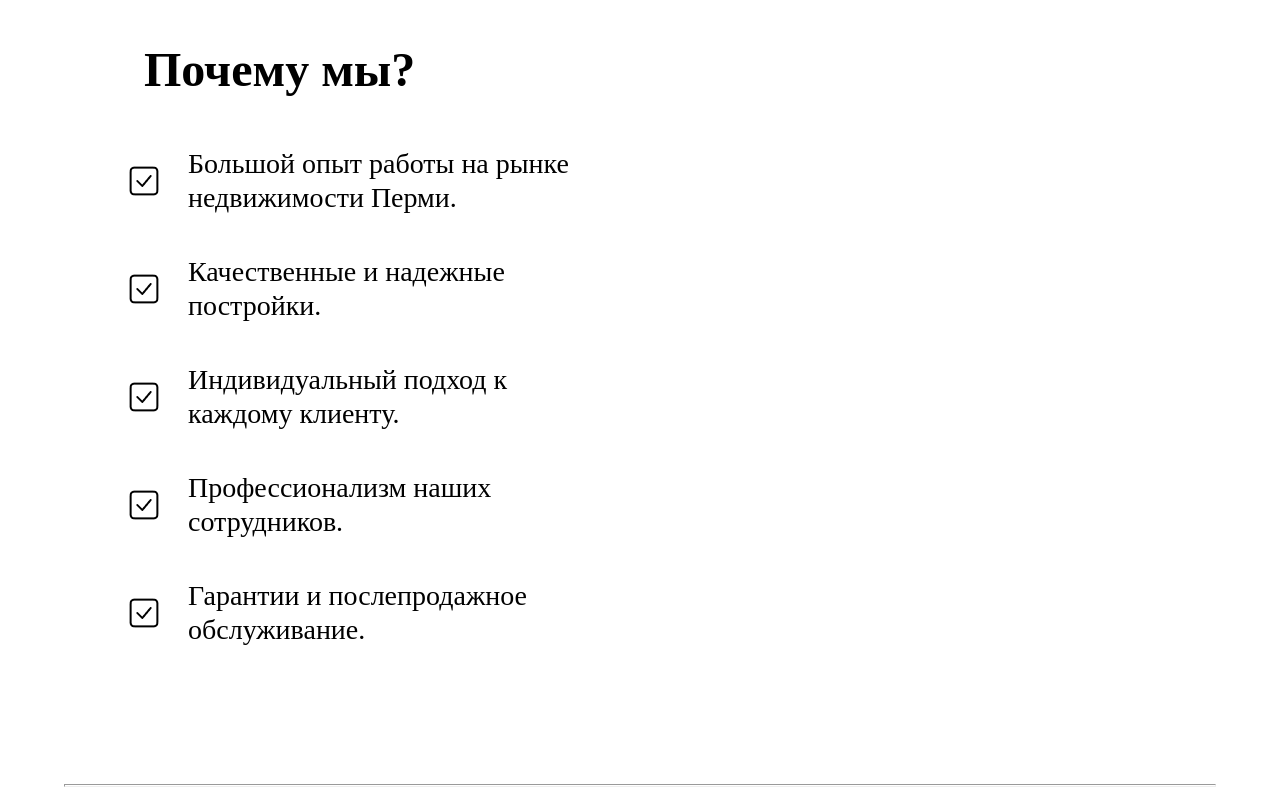
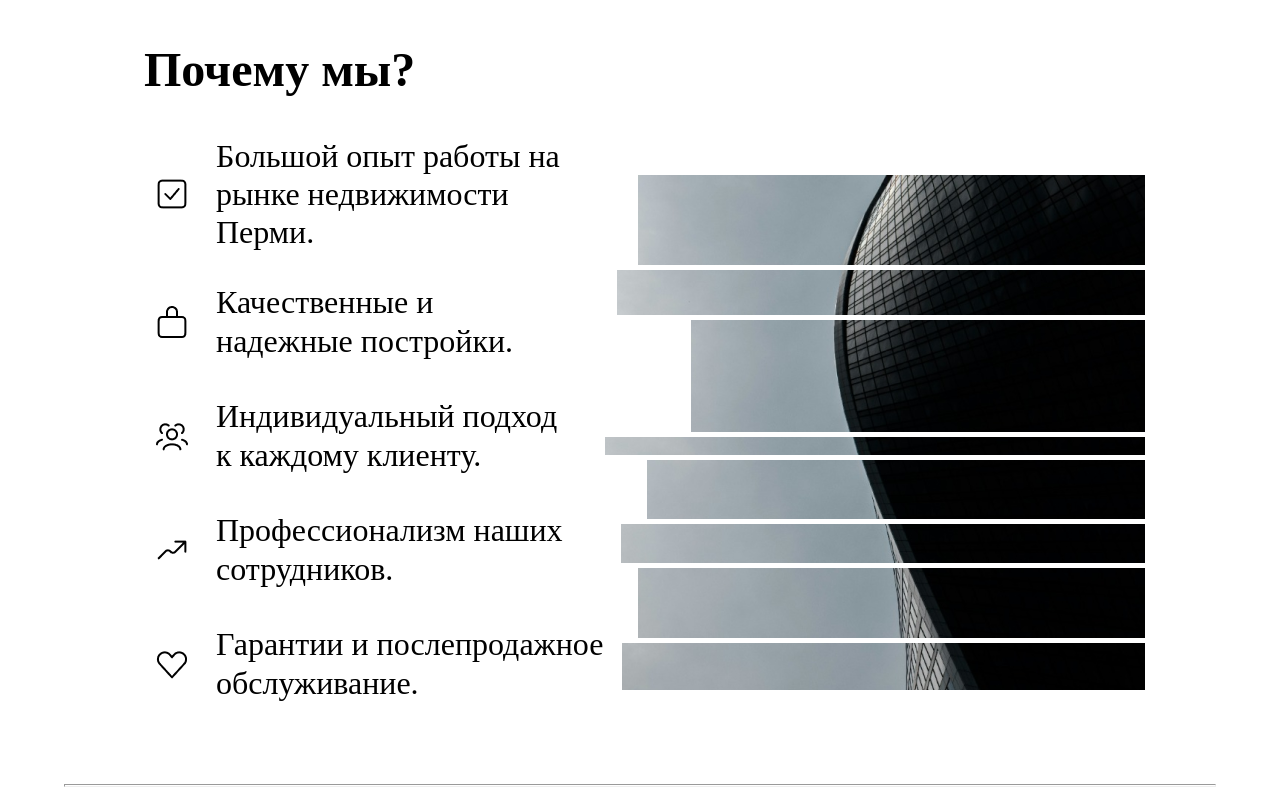
Before and after one commit to k1v4/New-buildings-in-Perm, a plain HTML site: page mainPage.html in a window 1280 px wide. Shown: the part 1657-2457 px from the top of the page. Drawn offline with Linux system fonts and the light colour scheme.

Commit message:
Добавлен третий раздел главного экрана с разрезаным фото

```diff
--- a/mainPage.html
+++ b/mainPage.html
@@ -42,26 +42,53 @@
       <div class="dream-apartment">
         <h2>Почему мы?</h2>
       </div>
+      <div class="content-containe-third">
         <div class="list-container">
           <div class="list-item">
             <img src="images/Checkbox_Check.png" />
-          <div>Большой опыт работы на рынке недвижимости Перми.</div>
+            <div>
+              Большой опыт работы на<br />
+              рынке недвижимости Перми.
+            </div>
           </div>
           <div class="list-item">
-          <img src="images/Checkbox_Check.png" />
-          <div>Качественные и надежные постройки.</div>
+            <img src="images/Lock.png" />
+            <div>
+              Качественные и<br />
+              надежные постройки.
+            </div>
           </div>
           <div class="list-item">
-          <img src="images/Checkbox_Check.png" />
-          <div>Индивидуальный подход к каждому клиенту.</div>
+            <img src="images/Users_Group.png" />
+            <div>
+              Индивидуальный подход<br />
+              к каждому клиенту.
+            </div>
           </div>
           <div class="list-item">
-          <img src="images/Checkbox_Check.png" />
-          <div>Профессионализм наших сотрудников.</div>
+            <img src="images/Trending_Up.png" />
+            <div>
+              Профессионализм наших<br />
+              сотрудников.
+            </div>
           </div>
           <div class="list-item">
-          <img src="images/Checkbox_Check.png" />
-          <div>Гарантии и послепродажное обслуживание.</div>
+            <img src="images/Heart_02.png" />
+            <div>
+              Гарантии и послепродажное<br />
+              обслуживание.
+            </div>
+          </div>
+        </div>
+        <div class="photo-cut">
+          <img src="images/Rectangle 123.png" />
+          <img src="images/Rectangle 124.png" />
+          <img src="images/Rectangle 125.png" />
+          <img src="images/Rectangle 126.png" />
+          <img src="images/Rectangle 127.png" />
+          <img src="images/Rectangle 128.png" />
+          <img src="images/Rectangle 129.png" />
+          <img src="images/Rectangle 130.png" />
         </div>
       </div>
     </div>
--- a/main_window.css
+++ b/main_window.css
@@ -100,10 +100,15 @@ h2 {
   padding: 3% 0 0 2vh;
 }
 
+.content-containe-third {
+  display: flex;
+  justify-content: space-between;
+  align-items: center;
+}
+
 .list-container {
-  padding: 3% 10%;
+  padding: 0 10%;
   flex: 1;
-  padding: 0 0 0 100px;
   display: flex;
   flex-direction: column;
   width: 40%;
@@ -112,10 +117,23 @@ h2 {
 .list-item {
   display: flex;
   align-items: center;
-  margin-bottom: 20px;
-  font-size: 1.75rem;
+  margin-bottom: 26px;
+  font-size: 2rem;
+  justify-content: flex-start;
 }
 
 .list-item img {
   padding: 3vh;
 }
+
+.photo-cut {
+  display: flex;
+  flex-direction: column;
+  justify-content: flex-end;
+  align-items: end;
+}
+
+.photo-cut img {
+  margin-bottom: 5px;
+  padding: 0 25% 0 0;
+}
```
Also changed, not shown: images/Heart_02.png (added), images/Lock.png (added), images/Rectangle 123.png (added), images/Rectangle 124.png (added), images/Rectangle 125.png (added), images/Rectangle 126.png (added), images/Rectangle 127.png (added), images/Rectangle 128.png (added), images/Rectangle 129.png (added), images/Rectangle 130.png (added), images/Trending_Up.png (added), images/Users_Group.png (added). Lines whose indentation alone changed are shown as unchanged.
